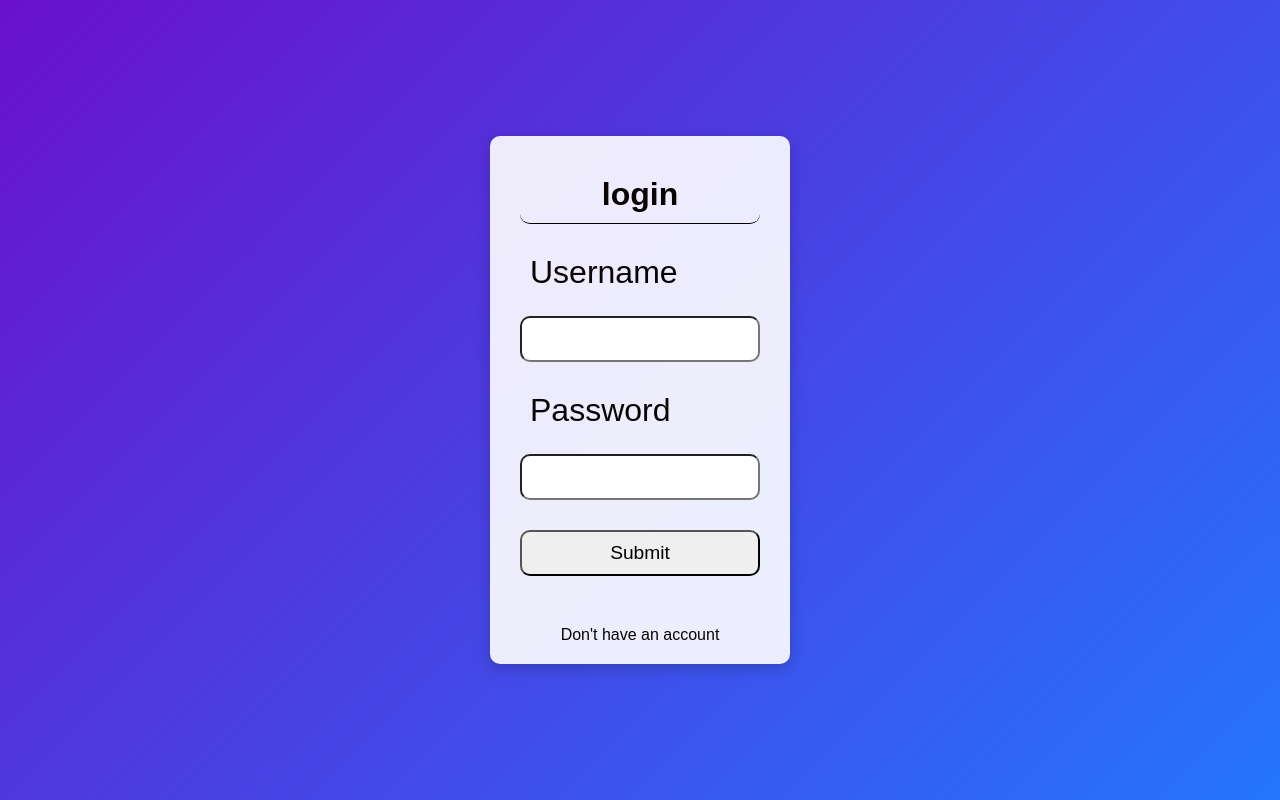
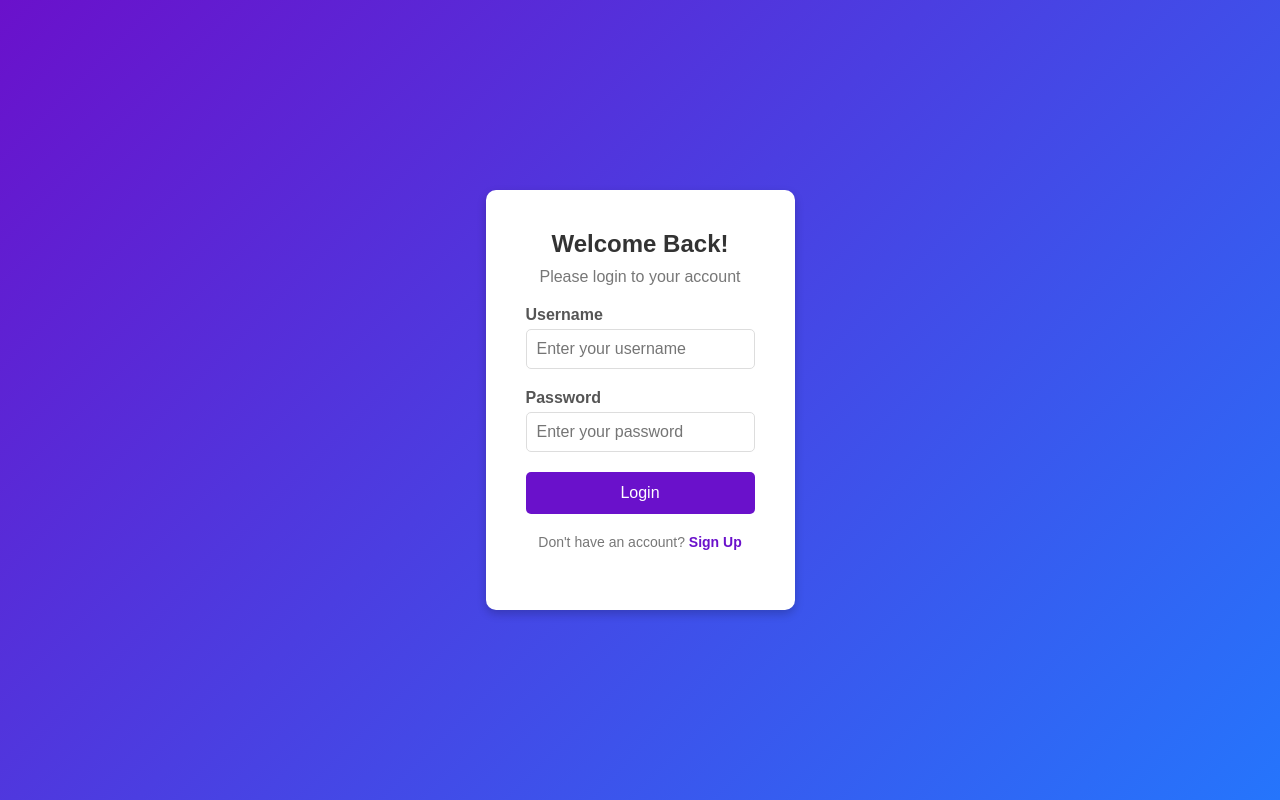
Before and after one commit to Santhoshkumar0077/real-time-message-app, a React (Vite) app in the folder frontend/: page /login in a window 1280 px wide. Built offline with nearby package versions, Linux system fonts and the light colour scheme; no server answers.

Commit message:
login page css changed

```diff
--- a/frontend/src/pages/Login.jsx
+++ b/frontend/src/pages/Login.jsx
@@ -14,34 +14,44 @@ const Login = () => {
       localStorage.setItem("token", res.data.token);
       navigate("/");
     } catch (error) {
-      setError(res.data.message);
+      console.log(error.message);
     }
   };
   return (
-    <div>
-      <div className="container">
-        <h1 className="items">login</h1>
-        <div className="items">Username</div>
+    <div class="login-container ">
+      <div class="login-box">
+        <h2>Welcome Back!</h2>
+        <p>Please login to your account</p>
+        <form class="login-form">
+          <div class="input-group">
+            <label for="username">Username</label>
             <input
-          className="items"
               type="text"
-          name=""
-          id=""
+              id="username"
+              placeholder="Enter your username"
+              required
               onChange={(e) => setUsername(e.target.value)}
             />
-        <div className="items"> Password</div>
+          </div>
+          <div class="input-group">
+            <label for="password">Password</label>
             <input
-          className="items"
-          type="text"
-          name=""
-          id=""
+              type="password"
+              id="password"
+              placeholder="Enter your password"
+              required
               onChange={(e) => setPassword(e.target.value)}
             />
-        <button className="items" onClick={handleloggin}>
-          Submit
+          </div>
+          <button type="submit" class="login-button" onClick={handleloggin}>
+            Login
           </button>
-        <div className="items">{error}</div>
-        <Link to={"/signup"}>Don't have an account</Link>
+        </form>
+        <div class="signup-link">
+          <p>
+            Don't have an account? <Link to={"/signup"}>Sign Up</Link>
+          </p>
+        </div>
       </div>
     </div>
   );
--- a/frontend/src/pages/Signup.jsx
+++ b/frontend/src/pages/Signup.jsx
@@ -1,7 +1,6 @@
 import React, { useState } from "react";
 import axiosInstance from "../lib/axiosInstance";
 import { Link, useNavigate } from "react-router-dom";
-import "../styles/login.css"
 
 const Signup = () => {
   const [username, setUsername] = useState("");
@@ -20,34 +19,44 @@ const Signup = () => {
         navigate("/login");
       }, 1000);
     } catch (error) {
-      setMessage(res.data.message)
+      setMessage(error.message);
     }
   };
   return (
-    <div>
-      <div className="container">
-        <h1 className="items">Signup</h1>
-        <div className="items">Username</div>
+    <div class="login-container ">
+      <div class="login-box">
+        <h2>Welcome Back!</h2>
+        <p>Please signup to your account</p>
+        <form class="login-form">
+          <div class="input-group">
+            <label for="username">Username</label>
             <input
-          className="items"
               type="text"
-          name=""
-          id=""
+              id="username"
+              placeholder="Enter your username"
+              required
               onChange={(e) => setUsername(e.target.value)}
             />
-        <div className="items"> Password</div>
+          </div>
+          <div class="input-group">
+            <label for="password">Password</label>
             <input
-          className="items"
-          type="text"
-          name=""
-          id=""
+              type="password"
+              id="password"
+              placeholder="Enter your password"
+              required
               onChange={(e) => setPassword(e.target.value)}
             />
-        <button className="items" onClick={handleloggin}>
-          Submit
+          </div>
+          <button type="submit" class="login-button" onClick={handleloggin}>
+            Login
           </button>
-        <div className="items">{message}</div>
-        <Link to={"/login"}>Already have an account</Link>
+        </form>
+        <div class="signup-link">
+          <p>
+            Already have an account? <Link to={"/login"}>Sign Up</Link>
+          </p>
+        </div>
       </div>
     </div>
   );
--- a/frontend/src/styles/login.css
+++ b/frontend/src/styles/login.css
@@ -1,44 +1,127 @@
 body {
   margin: 0;
-  height: 100vh; /* Full viewport height */
+  padding: 0;
+  font-family: "Arial", sans-serif;
+  background: linear-gradient(135deg, #6a11cb, #2575fc);
   display: flex;
-  justify-content: center; /* Center horizontally */
-  align-items: center; /* Center vertically */
-  background-color: #f0f0f0;
-  font-family: Helvetica;
-  background: linear-gradient(135deg, #6a11cb, #2575fc);
+  justify-content: center;
+  align-items: center;
+  height: 100vh;
+  color: #333;
 }
 
-.container {
-  width: 300px;
-  color: #0a0404;
-  background-color: rgba(255, 255, 255, 0.9);
+/* Login Container */
+.login-container {
+  width: 100%;
+  max-width: 400px;
+  padding: 20px;
+  box-sizing: border-box;
+}
+
+/* Login Box */
+.login-box {
+  background: #fff;
+  padding: 40px;
+  border-radius: 10px;
+  box-shadow: 0 4px 10px rgba(0, 0, 0, 0.2);
   text-align: center;
-  padding: 20px;
-  border-radius: 10px;
-  box-shadow: 0 4px 15px rgba(0, 0, 0, 0.2);
-  display: flex;
-  flex-direction: column;
-  padding: 20px;
 }
-.items {
+
+.login-box h2 {
+  margin-bottom: 10px;
+  font-size: 24px;
+  color: #333;
+}
+
+.login-box p {
+  margin-bottom: 20px;
+  color: #777;
+}
+
+/* Input Fields */
+.input-group {
+  margin-bottom: 20px;
+  text-align: left;
+}
+
+.input-group label {
+  display: block;
+  margin-bottom: 5px;
+  font-weight: bold;
+  color: #555;
+}
+
+.input-group input {
+  width: 100%;
   padding: 10px;
-  margin: 10px;
-  font-size: larger;
-  border-radius: 10px;
+  border: 1px solid #ddd;
+  border-radius: 5px;
+  font-size: 16px;
+  box-sizing: border-box;
 }
-.container button {
+
+.input-group input:focus {
+  border-color: #6a11cb;
+  outline: none;
+}
+
+/* Login Button */
+.login-button {
+  width: 100%;
+  padding: 12px;
+  background: #6a11cb;
+  color: #fff;
+  border: none;
+  border-radius: 5px;
+  font-size: 16px;
+  cursor: pointer;
+  transition: background 0.3s ease;
+}
+
+.login-button:hover {
+  background: #2575fc;
+}
+
+/* Sign Up Link */
+.signup-link {
   margin-top: 20px;
-  cursor: pointer;
+  font-size: 14px;
+  color: #555;
 }
-.container input {
-  margin-top: 5px;
+
+.signup-link a {
+  color: #6a11cb;
+  text-decoration: none;
+  font-weight: bold;
 }
-.container h1 {
-  font-size: 2rem;
-  border-bottom: 1px solid black;
+
+.signup-link a:hover {
+  text-decoration: underline;
 }
-.container div {
-  font-size: 2rem;
-  text-align: start;
+
+/* Responsive Design */
+@media (max-width: 480px) {
+  .login-box {
+    padding: 20px;
+  }
+
+  .login-box h2 {
+    font-size: 20px;
+  }
+
+  .login-box p {
+    font-size: 14px;
+  }
+
+  .input-group input {
+    font-size: 14px;
+  }
+
+  .login-button {
+    font-size: 14px;
+  }
+
+  .signup-link {
+    font-size: 12px;
+  }
 }
```
Lines whose indentation alone changed are shown as unchanged.
